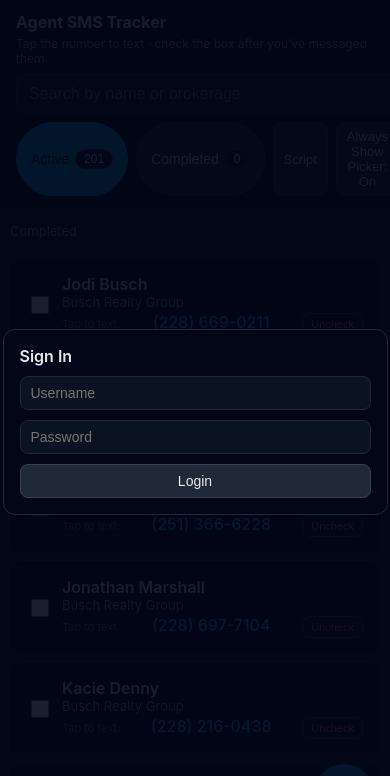
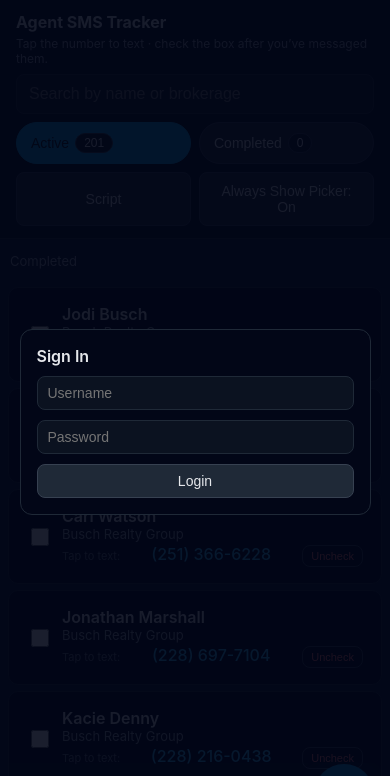
Before and after one commit to bdaniels013/realestateagentcoldleads, a website: page index.html in a window 390 px wide. Shown: the top 776 px of the page. Drawn offline with Linux system fonts and the light colour scheme; no server answers.

Commit message:
Fix mobile horizontal overflow: wrap tabs and phone row, hide x overflow, box-sizing border-box, grid tabs on small screens

```diff
--- a/index.html
+++ b/index.html
@@ -12,7 +12,9 @@
       background: #0f172a;
       color: #e5e7eb;
       -webkit-tap-highlight-color: transparent;
+      overflow-x: hidden;
     }
+    * { box-sizing: border-box; }
     header {
       position: sticky;
       top: 0;
@@ -66,6 +68,7 @@
       justify-content: space-between;
       gap: 10px;
       margin-top: 2px;
+      flex-wrap: wrap;
     }
     .phone-label {
       font-size: 11px;
@@ -116,7 +119,7 @@
       color: #e5e7eb;
       font-size: 14px;
     }
-    .tabs { display: flex; gap: 8px; margin-top: 8px; }
+    .tabs { display: flex; flex-wrap: wrap; gap: 8px; margin-top: 8px; }
     .tab-btn { font-size: 13px; color: #e5e7eb; background: #1f2937; border: 1px solid #374151; border-radius: 999px; padding: 6px 12px; display: inline-flex; align-items: center; gap: 6px; }
     .tab-btn.active { background: #0ea5e9; color: #0b1220; border-color: #0ea5e9; }
     .badge { font-size: 12px; background: #0b1220; color: #e5e7eb; border: 1px solid #374151; border-radius: 999px; padding: 2px 8px; }
@@ -155,7 +158,8 @@
       h1 { font-size: 16px; }
       .subtitle { font-size: 12px; }
       .search input { font-size: 16px; padding: 10px 12px; }
-      .tab-btn { font-size: 14px; padding: 8px 14px; }
+      .tabs { display: grid; grid-template-columns: repeat(2, 1fr); gap: 8px; }
+      .tab-btn, .script-btn { font-size: 14px; padding: 10px 14px; width: 100%; }
       .badge { font-size: 12px; }
       .agent { padding: 16px 18px; }
       .name { font-size: 16px; }
```
